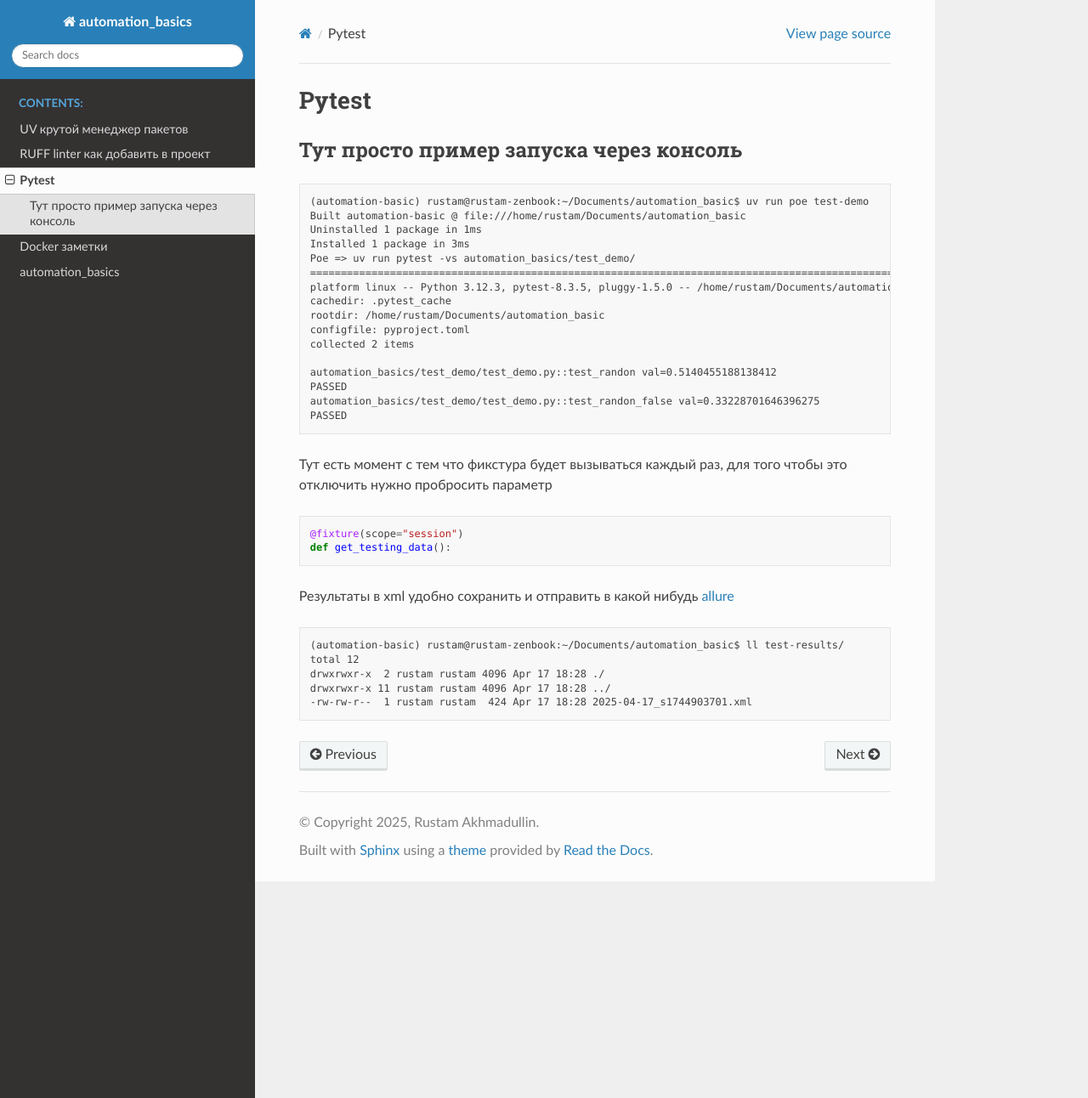
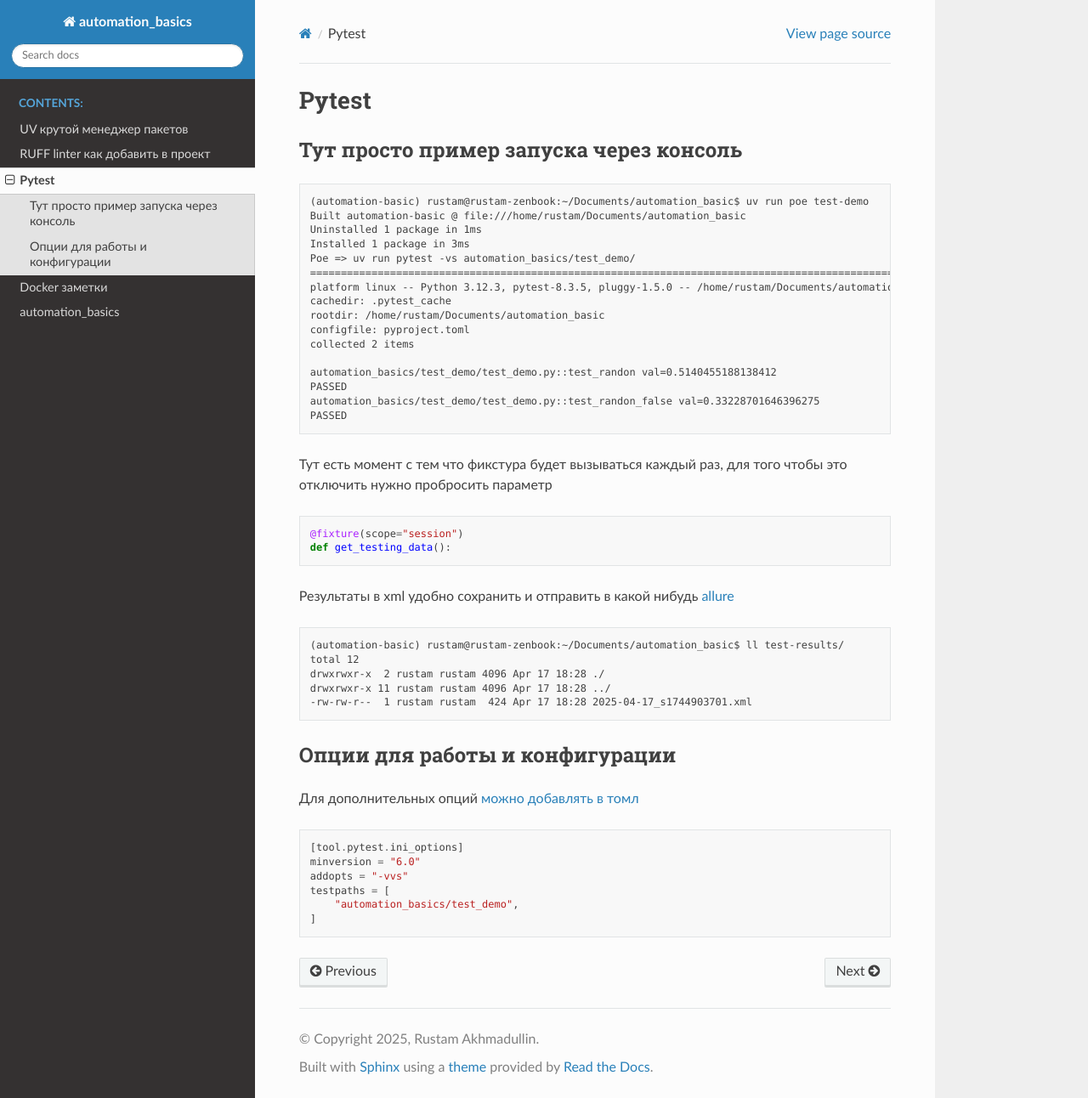
Before and after one commit to RustamAxm/automation_basic, a Sphinx documentation site: the page built from docs/source/tutorials/pytest.rst, in a window 1280 px wide and 1292 px high. Shown: the whole window at 85% size. Built offline with Sphinx 7.4.7 and the Read the Docs theme 3.1.0, drawn with Linux system fonts in a browser that asks for light colours.

Commit message:
add pytest options

```diff
--- a/docs/source/tutorials/pytest.rst
+++ b/docs/source/tutorials/pytest.rst
@@ -39,3 +39,17 @@ ________________________________________
     drwxrwxr-x  2 rustam rustam 4096 Apr 17 18:28 ./
     drwxrwxr-x 11 rustam rustam 4096 Apr 17 18:28 ../
     -rw-rw-r--  1 rustam rustam  424 Apr 17 18:28 2025-04-17_s1744903701.xml
+
+Опции для работы и конфигурации
+_________________________________
+
+Для дополнительных опций `можно добавлять в томл <https://docs.pytest.org/en/stable/reference/customize.html>`_
+
+.. code-block::
+
+    [tool.pytest.ini_options]
+    minversion = "6.0"
+    addopts = "-vvs"
+    testpaths = [
+        "automation_basics/test_demo",
+    ]
```
Also changed, not shown: pyproject.toml (+7 -0 lines).
